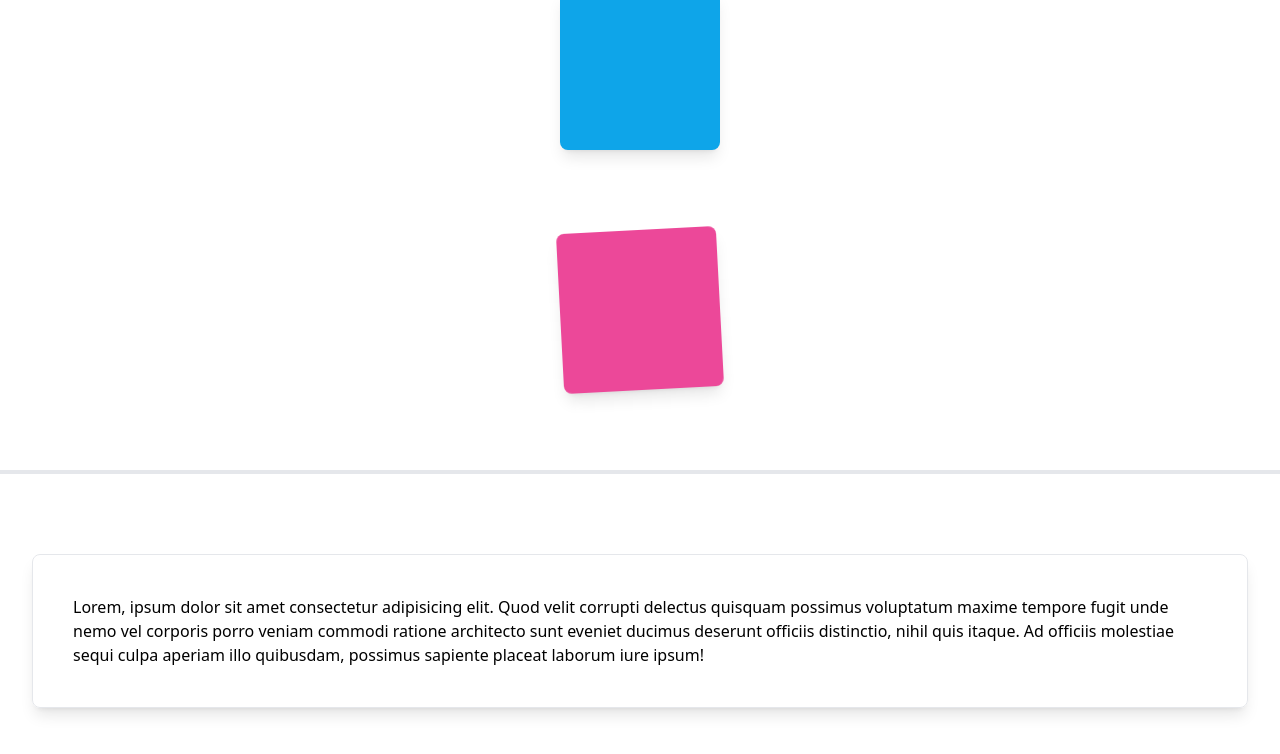
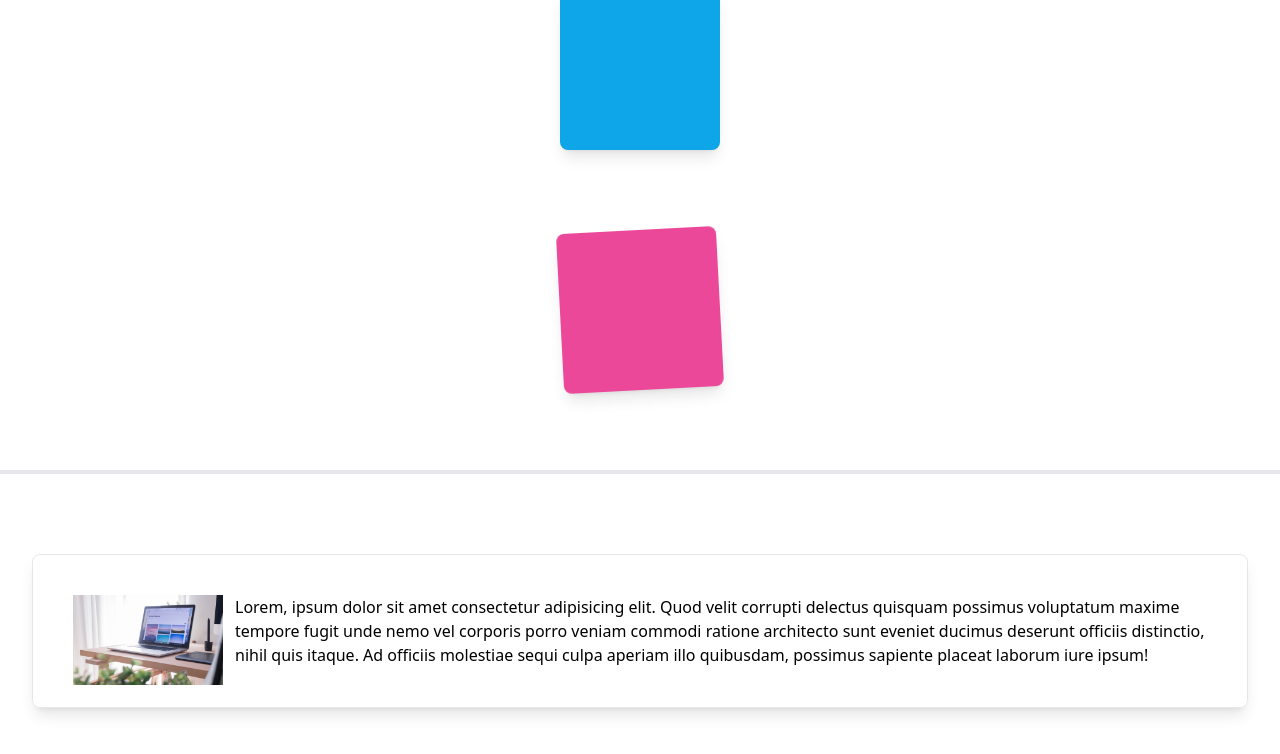
Before and after one commit to alutfi05/belajar-tailwindcss, a plain HTML site: page index.html in a window 1280 px wide. Shown: the part 3076-3830 px from the top of the page. Drawn offline with nearby package versions, Linux system fonts and the light colour scheme.

Commit message:
learning float utility in tailwind css

```diff
--- a/index.html
+++ b/index.html
@@ -237,6 +237,12 @@
 
         <div class="container px-8 mx-auto">
             <div class="border rounded-lg shadow-lg p-10">
+                <img
+                    src="./img/image.jpg"
+                    alt="laptop"
+                    width="150"
+                    class="float-left mr-3"
+                />
                 <p>
                     Lorem, ipsum dolor sit amet consectetur adipisicing elit.
                     Quod velit corrupti delectus quisquam possimus voluptatum
```
